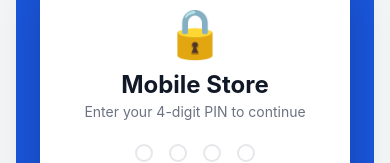
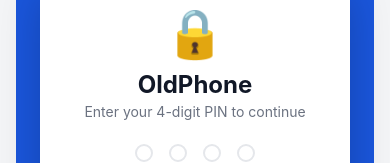
Before and after one commit to sunny-kathuria/mobile-store-pwa, a Vue app in the folder frontend/: page /#/pin-lock in a window 390 px wide. Shown: the part 209-372 px from the top of the page. Built offline with nearby package versions, Linux system fonts and the light colour scheme; no server answers.

Commit message:
Rename PWA to OldPhone

```diff
--- a/frontend/index.html
+++ b/frontend/index.html
@@ -7,10 +7,10 @@
     <meta name="mobile-web-app-capable" content="yes" />
     <meta name="apple-mobile-web-app-capable" content="yes" />
     <meta name="apple-mobile-web-app-status-bar-style" content="default" />
-    <meta name="apple-mobile-web-app-title" content="Mobile Store" />
+    <meta name="apple-mobile-web-app-title" content="OldPhone" />
     <link rel="manifest" href="/mobile-store-pwa/manifest.json" />
     <link rel="icon" type="image/png" href="/mobile-store-pwa/icons/icon-192.png" />
-    <title>Mobile Store</title>
+    <title>OldPhone</title>
 
     <!-- Google Identity Services for Drive OAuth -->
     <script src="https://accounts.google.com/gsi/client" async defer></script>
--- a/frontend/src/App.vue
+++ b/frontend/src/App.vue
@@ -3,7 +3,7 @@
     <!-- App Header -->
     <header class="app-header" v-if="showHeader">
       <div class="header-content">
-        <span class="app-title">📱 Mobile Store</span>
+        <span class="app-title">📱 OldPhone</span>
         <button
           class="settings-btn"
           @click="goToSettings"
--- a/frontend/src/views/PinLock.vue
+++ b/frontend/src/views/PinLock.vue
@@ -2,7 +2,7 @@
   <div class="pin-page">
     <div class="pin-card">
       <div class="pin-icon">🔒</div>
-      <h1 class="pin-title">Mobile Store</h1>
+      <h1 class="pin-title">OldPhone</h1>
       <p class="pin-subtitle">Enter your 4-digit PIN to continue</p>
 
       <!-- PIN dots display -->
```
Also changed, not shown: frontend/public/manifest.json.
